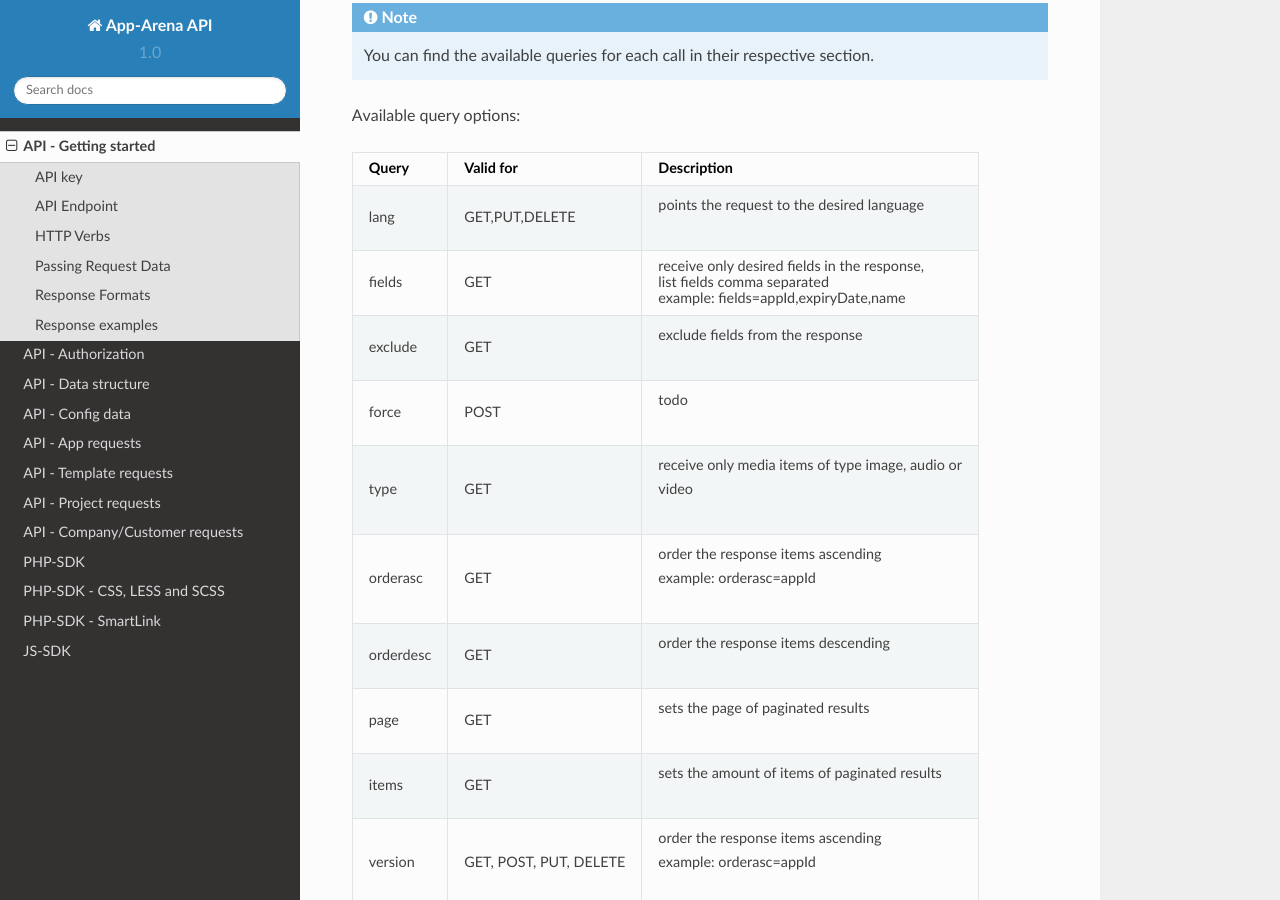
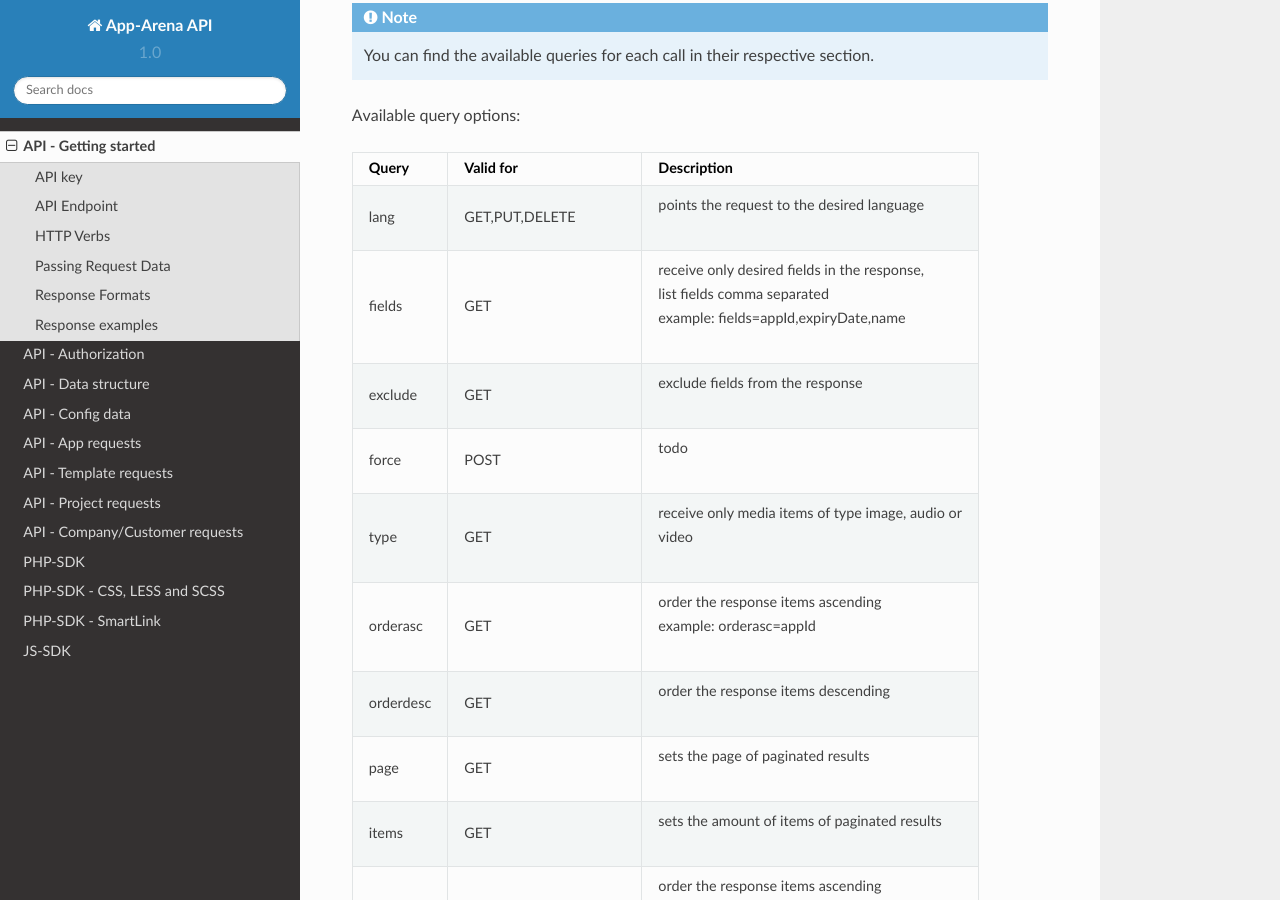
Before and after one commit to apparena/docs, a Sphinx documentation site: the page built from docs/api/001-index.rst, in a window 1280 px wide and 900 px high, scrolled down 1100 px. Built offline with Sphinx 7.4.7 and the Read the Docs theme 2.0.0, drawn with Linux system fonts in a browser that asks for light colours.

```diff
--- a/docs/api/001-index.rst
+++ b/docs/api/001-index.rst
@@ -59,11 +59,9 @@ Available query options:
 +============+==========================+=======================================================+
 | lang       | GET,PUT,DELETE           | | points the request to the desired language          |
 +------------+--------------------------+-------------------------------------------------------+
-| fields     | GET                      | receive only desired fields in the response,          |
-|            |                          |                                                       |
-|            |                          | list fields comma separated                           |
-|            |                          |                                                       |
-|            |                          | example: fields=appId,expiryDate,name                 |
+| fields     | GET                      | | receive only desired fields in the response,        |
+|            |                          | | list fields comma separated                         |
+|            |                          | | example: fields=appId,expiryDate,name               |
 +------------+--------------------------+-------------------------------------------------------+
 | exclude    | GET                      | | exclude fields from the response                    |
 +------------+--------------------------+-------------------------------------------------------+
```
